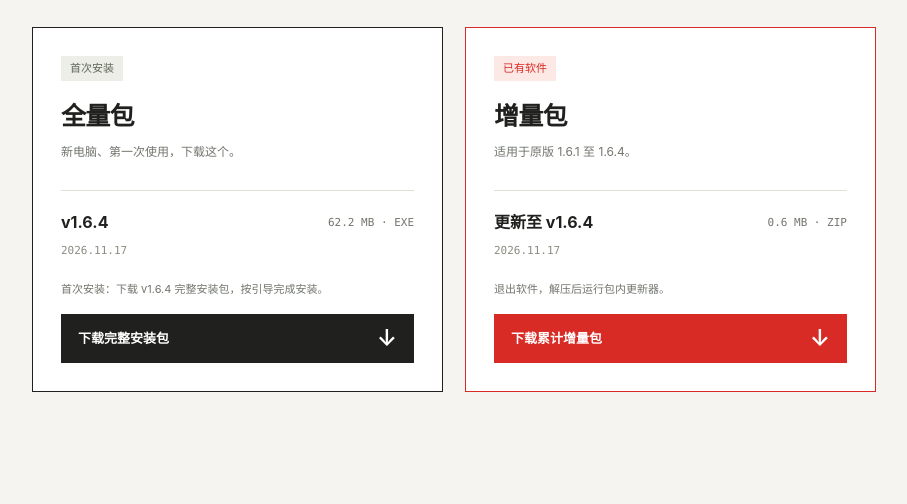
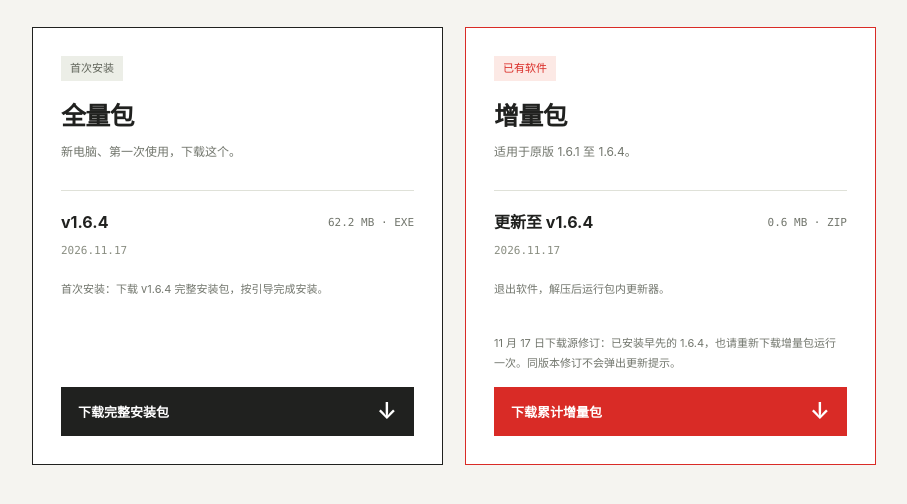
Before and after one commit to KDHRBm/XM-Editing-Studio-Website, a website: page docs/index.html in a window 1280 px wide. Shown: the part 164-668 px from the top of the page, without its empty margins (186-1093 px from the left). Drawn offline with Linux system fonts and the light colour scheme; no server answers.

Commit message:
Publish revised 1.6.4 downloads and same-version update instructions

```diff
--- a/docs/index.html
+++ b/docs/index.html
@@ -32,6 +32,7 @@
         <div class="version"><strong id="incremental-version">更新至 v1.6.4</strong><span id="incremental-size">0.6 MB · ZIP</span></div>
         <p class="date" id="incremental-date">2026.11.17</p>
         <p class="note">退出软件，解压后运行包内更新器。</p>
+        <p class="note">11 月 17 日下载源修订：已安装早先的 1.6.4，也请重新下载增量包运行一次。同版本修订不会弹出更新提示。</p>
         <a class="download" id="incremental-download" href="https://gh-proxy.com/https://github.com/KDHRBm/XM-Editing-Studio/releases/download/v1.6.4/XM-Editing-Studio-1.6.1-to-1.6.4-Incremental-20261117.zip">下载累计增量包 <span aria-hidden="true">↓</span></a>
       </article>
     </div>
--- a/docs/release-snapshot.mjs
+++ b/docs/release-snapshot.mjs
@@ -1,6 +1,6 @@
 // Verified public GitHub release metadata; no credentials.
 export default {
-  "verifiedAt": "2026-11-17T09:47:18.780Z",
+  "verifiedAt": "2026-11-17T10:21:45.535Z",
   "downloads": {
     "installer": {
       "type": "installer",
@@ -9,9 +9,9 @@ export default {
       "revision": "",
       "name": "XM-Editing-Studio-1.6.4-Windows-x64-Setup.exe",
       "url": "https://github.com/KDHRBm/XM-Editing-Studio/releases/download/v1.6.4/XM-Editing-Studio-1.6.4-Windows-x64-Setup.exe",
-      "size": 62219759,
-      "date": "2026-11-17T09:45:12Z",
-      "sha": "0c4610cf6aed8d35dd78faef3df09251342479576bd6463e3ef8fe8c8c2971a9",
+      "size": 62222650,
+      "date": "2026-11-17T10:21:17Z",
+      "sha": "0a1d9b2ae3362c230c89b1302fee94d0e45d60444f0b1cbd13b0746098343882",
       "releaseUrl": "https://github.com/KDHRBm/XM-Editing-Studio/releases/tag/v1.6.4"
     },
     "incremental": {
@@ -21,9 +21,9 @@ export default {
       "revision": "20261117",
       "name": "XM-Editing-Studio-1.6.1-to-1.6.4-Incremental-20261117.zip",
       "url": "https://github.com/KDHRBm/XM-Editing-Studio/releases/download/v1.6.4/XM-Editing-Studio-1.6.1-to-1.6.4-Incremental-20261117.zip",
-      "size": 578324,
-      "date": "2026-11-17T09:45:08Z",
-      "sha": "742fb0ce7112b3e7d6cd2c3f45093d98aaf23ddf29ba33865095e9f9e2d77f61",
+      "size": 582662,
+      "date": "2026-11-17T10:20:56Z",
+      "sha": "39141f642ef046be1122b8fe8f22d07da27d586fe8e79b8fd0e4b8a03d494852",
       "releaseUrl": "https://github.com/KDHRBm/XM-Editing-Studio/releases/tag/v1.6.4"
     }
   }
```
Also changed, not shown: docs/update.json (+7 -7 lines).
